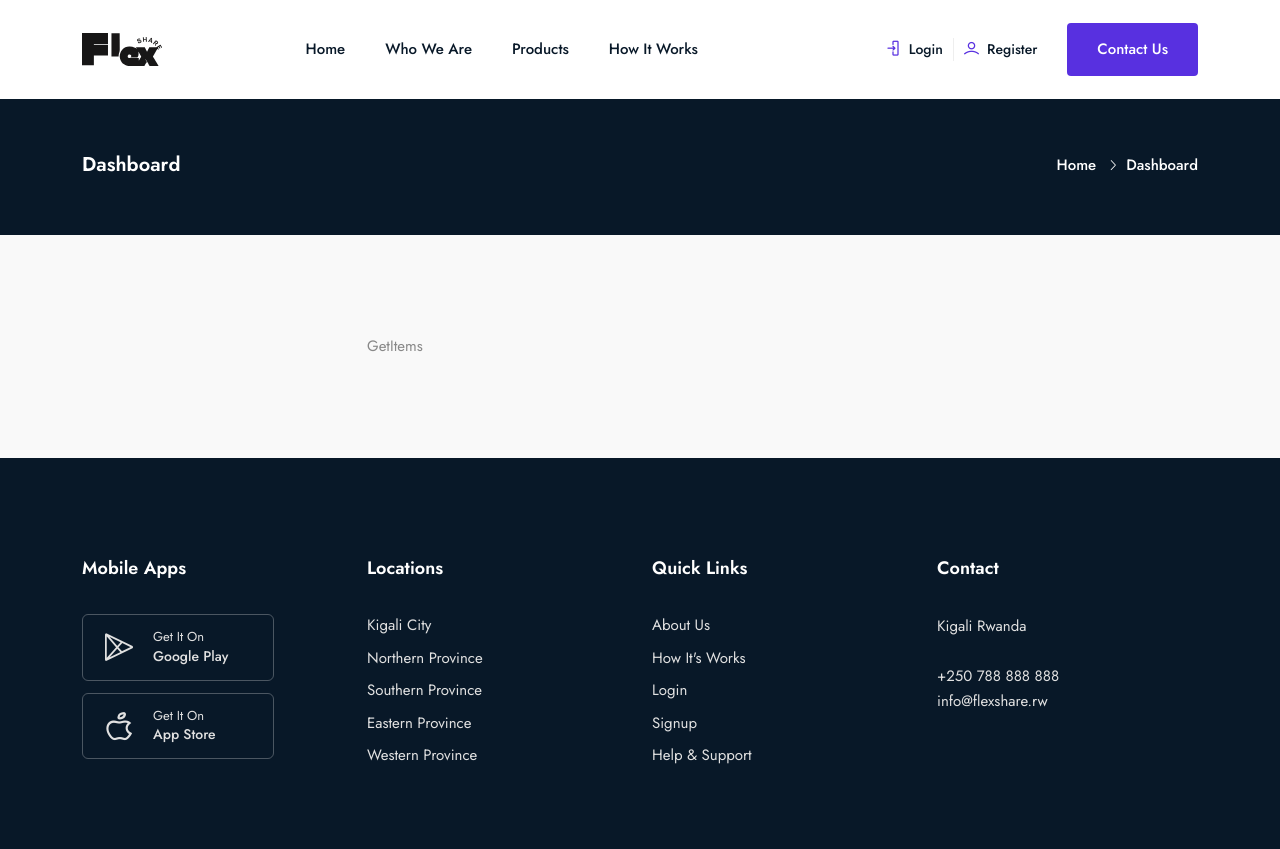
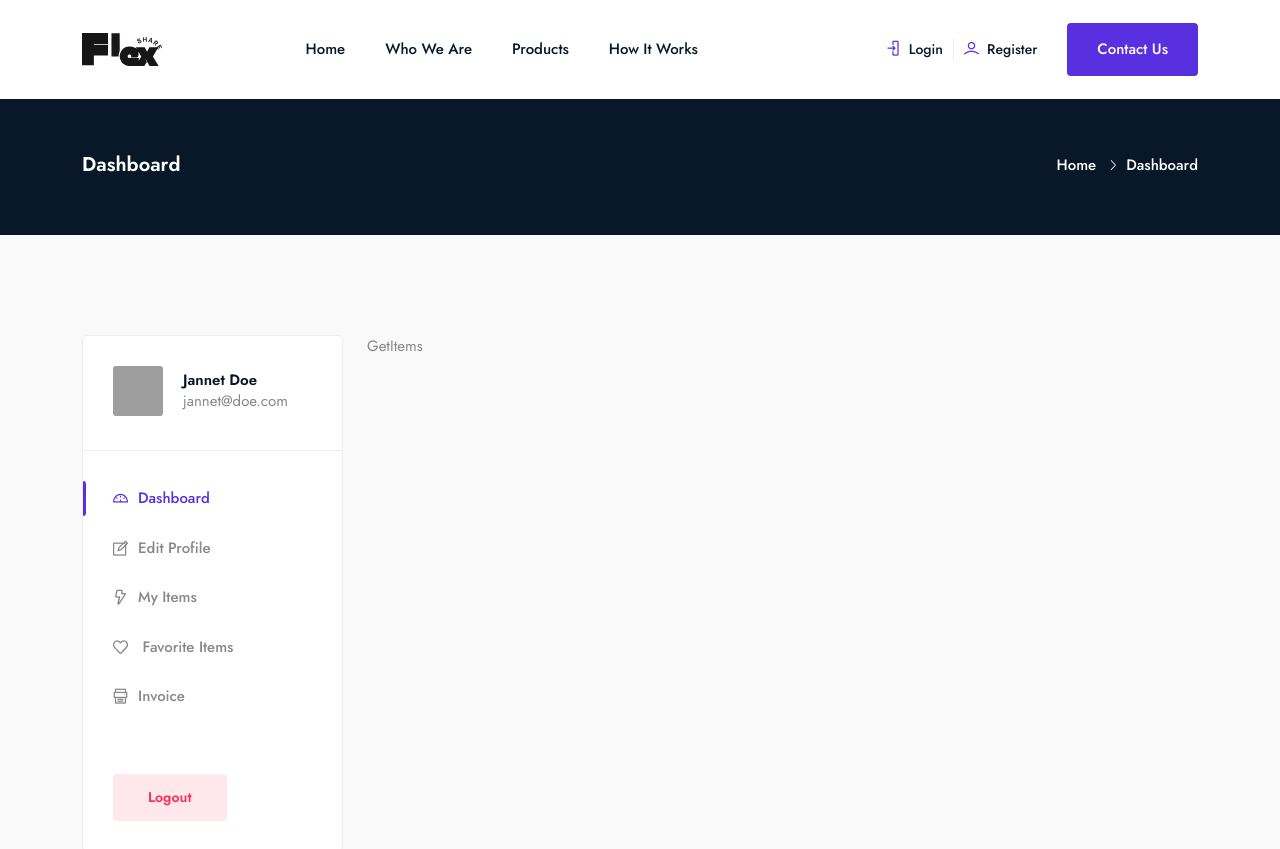
Before and after one commit to kajugadaniels/flexshare-client, a React (Vite) app: page /items in a window 1280 px wide. Shown: the top 849 px of the page. Built offline with nearby package versions, Linux system fonts and the light colour scheme; grey boxes are pictures that could not be loaded.

Commit message:
New changes

```diff
--- a/src/layouts/ProfileLayout.jsx
+++ b/src/layouts/ProfileLayout.jsx
@@ -1,6 +1,6 @@
 import React from 'react'
 import { Outlet } from 'react-router-dom'
-import { Footer, Header } from '../components'
+import { Footer, Header, ProfileSidebar } from '../components'
 
 const ProfileLayout = () => {
     return (
@@ -37,7 +37,7 @@ const ProfileLayout = () => {
                 <div class="container">
                     <div class="row">
                         <div className="col-lg-3 col-md-4 col-12">
-
+                            <ProfileSidebar />
                         </div>
                         <div class="col-lg-9 col-md-8 col-12">
                             <Outlet />
```
